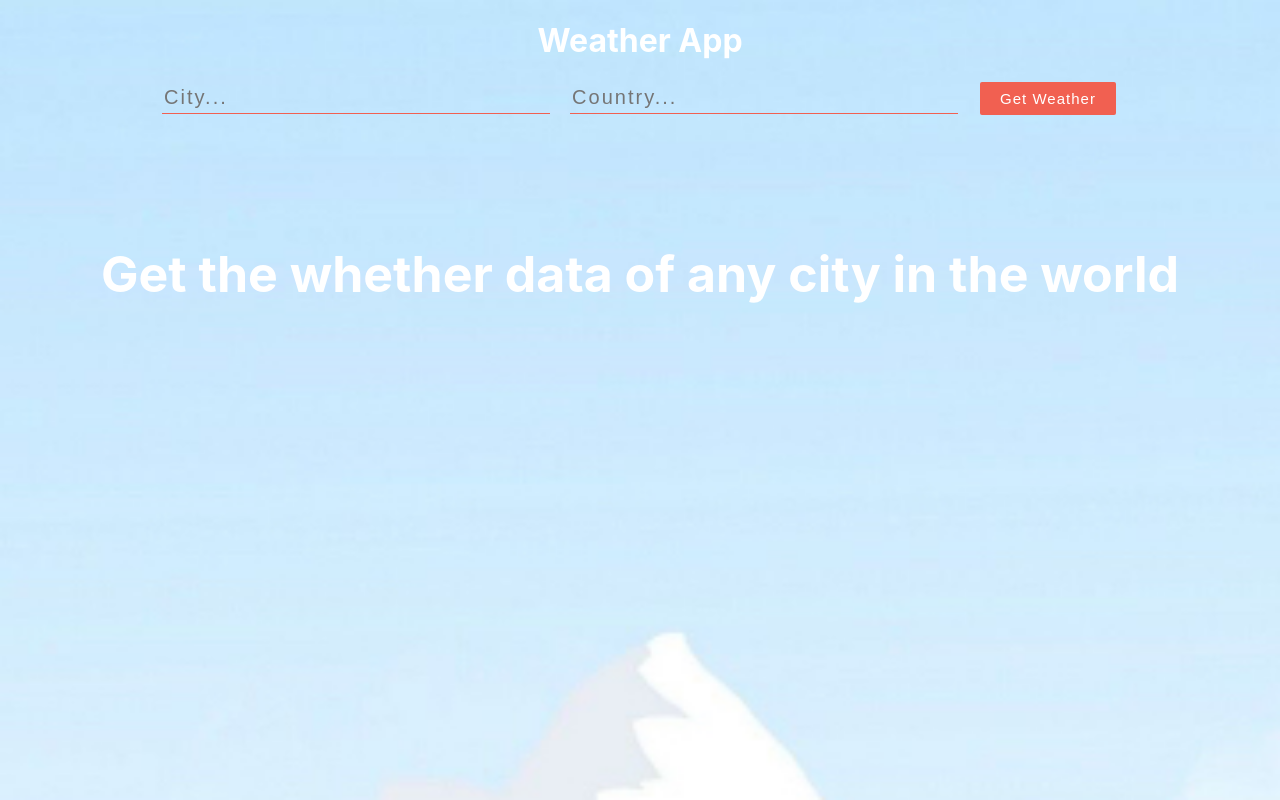
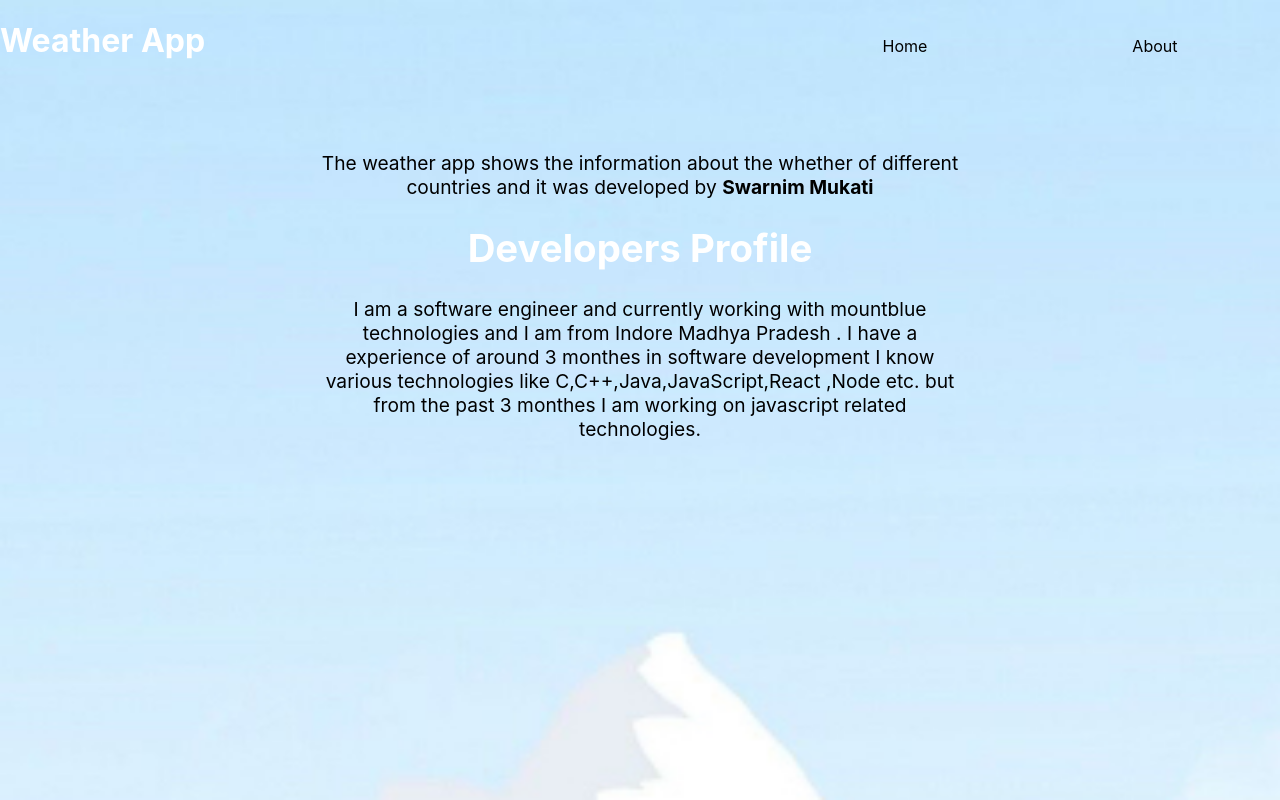
Before and after one commit to swarnim1998/weather-app, a React (Create React App) app: page /about in a window 1280 px wide. Built offline with nearby package versions, Linux system fonts and the light colour scheme.

Commit message:
added  new componets header.js about.js and Home.js to route different pages

```diff
--- a/package.json
+++ b/package.json
@@ -10,6 +10,7 @@
     "@testing-library/user-event": "^7.2.1",
     "react": "^16.13.1",
     "react-dom": "^16.13.1",
+    "react-router-dom": "^5.2.0",
     "react-scripts": "3.4.3",
     "weather-icons-react": "^1.2.0"
   },
--- a/src/App.css
+++ b/src/App.css
@@ -1,3 +1,38 @@
+.header {
+  width: 100%;
+  display: flex;
+  justify-content: space-between;
+}
+
+.about {
+  font-size: larger;
+  margin-top: 50px;
+  display: flex;
+  justify-content: center;
+}
+
+.about div {
+  width: 50vw;
+  height: 50vh;
+}
+.search {
+  margin-top: 20px;
+}
+ul {
+  width: 500px;
+  display: flex;
+  justify-content: space-around;
+}
+.feature {
+  text-decoration: none;
+}
+ul li {
+  color: black;
+  text-decoration: none;
+  margin-top: 20px;
+  list-style: none;
+}
+
 h1 {
   color: white;
 }
--- a/src/App.js
+++ b/src/App.js
@@ -1,13 +1,14 @@
 import React from "react";
-import Search from "./components/SearchBar";
-import Weather from "./components/Weather";
+import Home from "./components/Home";
+import Header from "./components/Header";
+import About from "./components/About";
+import { BrowserRouter as Router, Route, Switch } from "react-router-dom";
 import "./App.css";
 
 class App extends React.Component {
   constructor() {
     super();
     this.state = {
-      temp: "",
       weather: "",
       city: "",
       check: false,
@@ -16,6 +17,7 @@ class App extends React.Component {
   }
 
   callApi(city, country) {
+    console.log(city);
     const API_KEY = "0c2311c83e5c6bb1cc4ae0483498117c";
     fetch(
       `https://api.openweathermap.org/data/2.5/weather?q=${city},${country}&appid=${API_KEY}&units=metric`
@@ -44,22 +46,27 @@ class App extends React.Component {
   }
 
   render() {
+    console.log(this.state.city);
     return (
+      <Router>
         <div className="App">
-        <h1>Weather App</h1>
-        <Search getWeather={this.getWeather} />
-        {this.state.check ? (
-          <Weather
+          <Header />
+          <Switch>
+            <Route exact path="/">
+              <Home
+                getWeather={this.getWeather}
+                check={this.state.check}
                 temp={this.state.temp}
                 weather={this.state.weather}
                 City={this.state.city}
               />
-        ) : (
-          <div className="intro">
-            Get the whether data of any city in the world{" "}
+            </Route>
+            <Route path="/about">
+              <About />
+            </Route>
+          </Switch>
         </div>
-        )}
-      </div>
+      </Router>
     );
   }
 }
--- /dev/null
+++ b/src/components/About.js
@@ -0,0 +1,24 @@
+import React from "react";
+
+function About() {
+  return (
+    <div className="about">
+      <div>
+        <p>
+          The weather app shows the information about the whether of different
+          countries and it was developed by <b>Swarnim Mukati </b>{" "}
+        </p>
+        <h1>Developers Profile</h1>
+        <p>
+          I am a software engineer and currently working with mountblue
+          technologies and I am from Indore Madhya Pradesh . I have a experience
+          of around 3 monthes in software development I know various
+          technologies like C,C++,Java,JavaScript,React ,Node etc. but from the
+          past 3 monthes I am working on javascript related technologies.
+        </p>
+      </div>
+    </div>
+  );
+}
+
+export default About;
--- /dev/null
+++ b/src/components/Header.js
@@ -0,0 +1,22 @@
+import React from "react";
+import { Link } from "react-router-dom";
+
+function Header() {
+  return (
+    <div className="header">
+      <div>
+        <h1>Weather App</h1>
+      </div>
+      <ul>
+        <Link to="/" className="feature">
+          <li>Home</li>
+        </Link>
+        <Link to="/about" className="feature">
+          <li>About</li>
+        </Link>
+      </ul>
+    </div>
+  );
+}
+
+export default Header;
--- /dev/null
+++ b/src/components/Home.js
@@ -0,0 +1,9 @@
+import React from "react";
+import Search from "./SearchBar";
+import Weather from "./Weather";
+
+function Home(props) {
+  return <div></div>;
+}
+
+export default Home;
--- a/src/components/Weather.js
+++ b/src/components/Weather.js
@@ -45,7 +45,7 @@ function Weather(props) {
         <div className="temp">{Math.round(props.temp)}°c</div>
       </div>
       <div className="location-box">
-        <div className="location">{props.City}</div>
+        <div className="location">{props.city}</div>
         <div className="date">{dateBuilder(new Date())}</div>
       </div>
     </div>
```
Also changed, not shown: 1 other file (tests, documents, lock files or other folders). Lines whose indentation alone changed are shown as unchanged.
